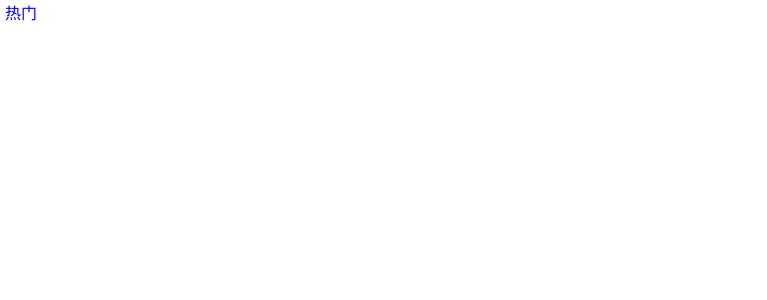
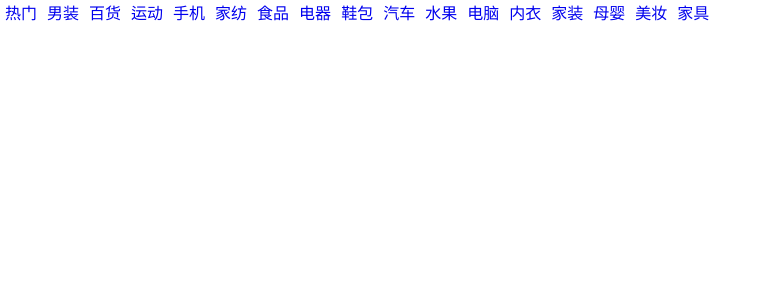
Before and after one commit to zonghuang/ng-pinduoduo, an Angular app: page / in a window 1280 px wide. Shown: the top 300 px of the page, without its empty margins (0-767 px from the left). Built offline with nearby package versions, Linux system fonts and the light colour scheme.

Commit message:
1. Flex布局 2. 让顶部导航滚动

```diff
--- a/src/app/app.component.css
+++ b/src/app/app.component.css
@@ -1,13 +1,20 @@
 ul {
   padding: 0;
   margin: 0;
+  display: flex;
 }
 
 ul li {
   display: inline-block;
   margin: 0 5px;
+  padding: 0;
+  white-space: nowrap;
 }
 
 a {
   text-decoration: none;
 }
+
+::-webkit-scrollbar {
+  display: none;
+}
--- a/src/app/app.component.ts
+++ b/src/app/app.component.ts
@@ -1,6 +1,7 @@
 import { Component } from '@angular/core';
 
 interface TopMenu {
+  id: number;
   title: string;
   link: string;
 }
@@ -16,30 +17,100 @@ interface Dict {
 @Component({
   selector: 'app-root',
   templateUrl: './app.component.html',
-  styleUrls: ['./app.component.css']
+  styleUrls: ['./app.component.css'],
 })
 export class AppComponent {
   title = '拼多多';
   menus: TopMenu[] = [
     {
+      id: 1,
       title: '热门',
-      link: ''
-    }
+      link: 'hot',
+    },
+    {
+      id: 2,
+      title: '男装',
+      link: 'men',
+    },
+    {
+      id: 3,
+      title: '百货',
+      link: 'department',
+    },
+    {
+      id: 4,
+      title: '运动',
+      link: 'sports',
+    },
+    {
+      id: 5,
+      title: '手机',
+      link: 'mobile',
+    },
+    {
+      id: 6,
+      title: '家纺',
+      link: 'textile',
+    },
+    {
+      id: 7,
+      title: '食品',
+      link: 'food',
+    },
+    {
+      id: 8,
+      title: '电器',
+      link: 'appliance',
+    },
+    {
+      id: 9,
+      title: '鞋包',
+      link: 'shoes',
+    },
+    {
+      id: 10,
+      title: '汽车',
+      link: 'cars',
+    },
+    {
+      id: 11,
+      title: '水果',
+      link: 'fruits',
+    },
+    {
+      id: 12,
+      title: '电脑',
+      link: 'computers',
+    },
+    {
+      id: 13,
+      title: '内衣',
+      link: 'underwears',
+    },
+    {
+      id: 14,
+      title: '家装',
+      link: 'home',
+    },
+    {
+      id: 15,
+      title: '母婴',
+      link: 'baby',
+    },
+    {
+      id: 16,
+      title: '美妆',
+      link: 'makeup',
+    },
+    {
+      id: 17,
+      title: '家具',
+      link: 'furnitures',
+    },
   ];
 
   constructor() {
-    this.test();
-  }
 
-  add: AddFunc = (x, y) => x + y;
-
-  dict: Dict = {
-    a: '1',
-    b: '2'
-  }
-
-  test() {
-    console.log(this.dict['a']);
   }
 
 }
```
